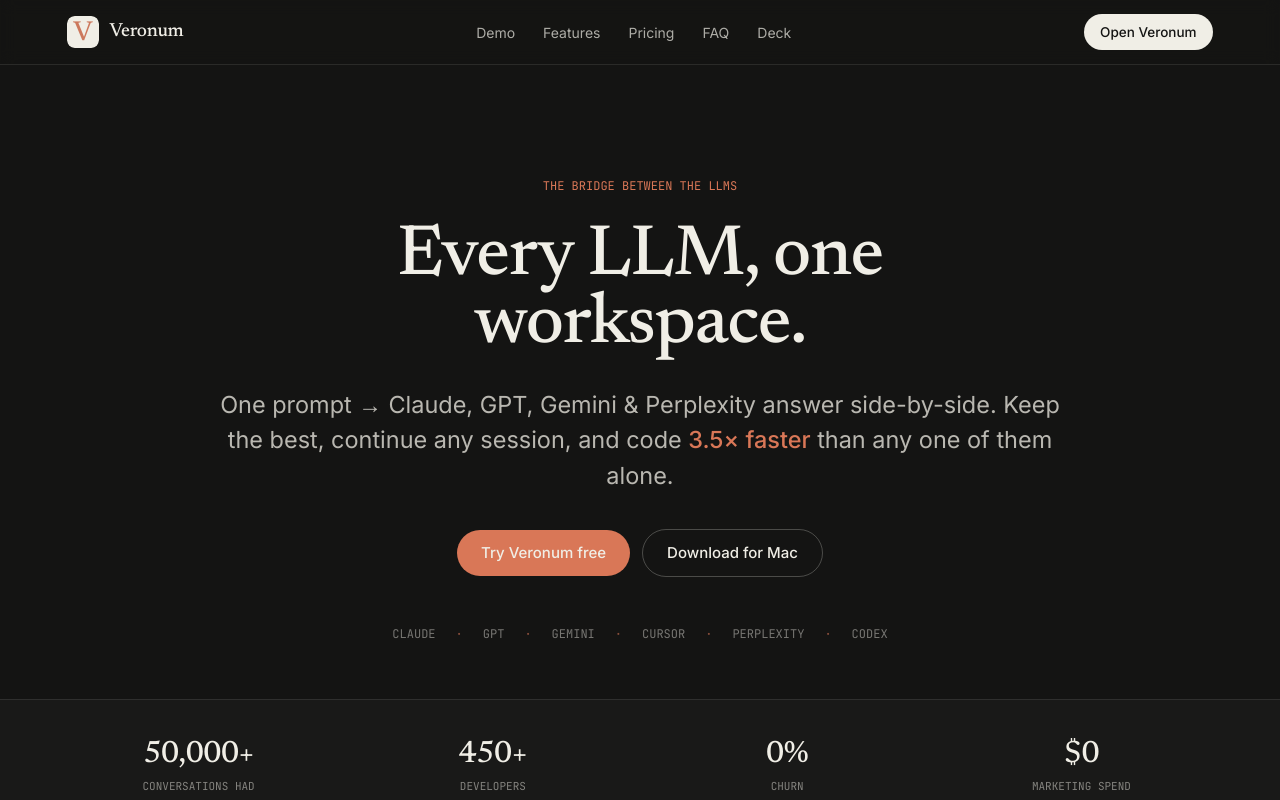
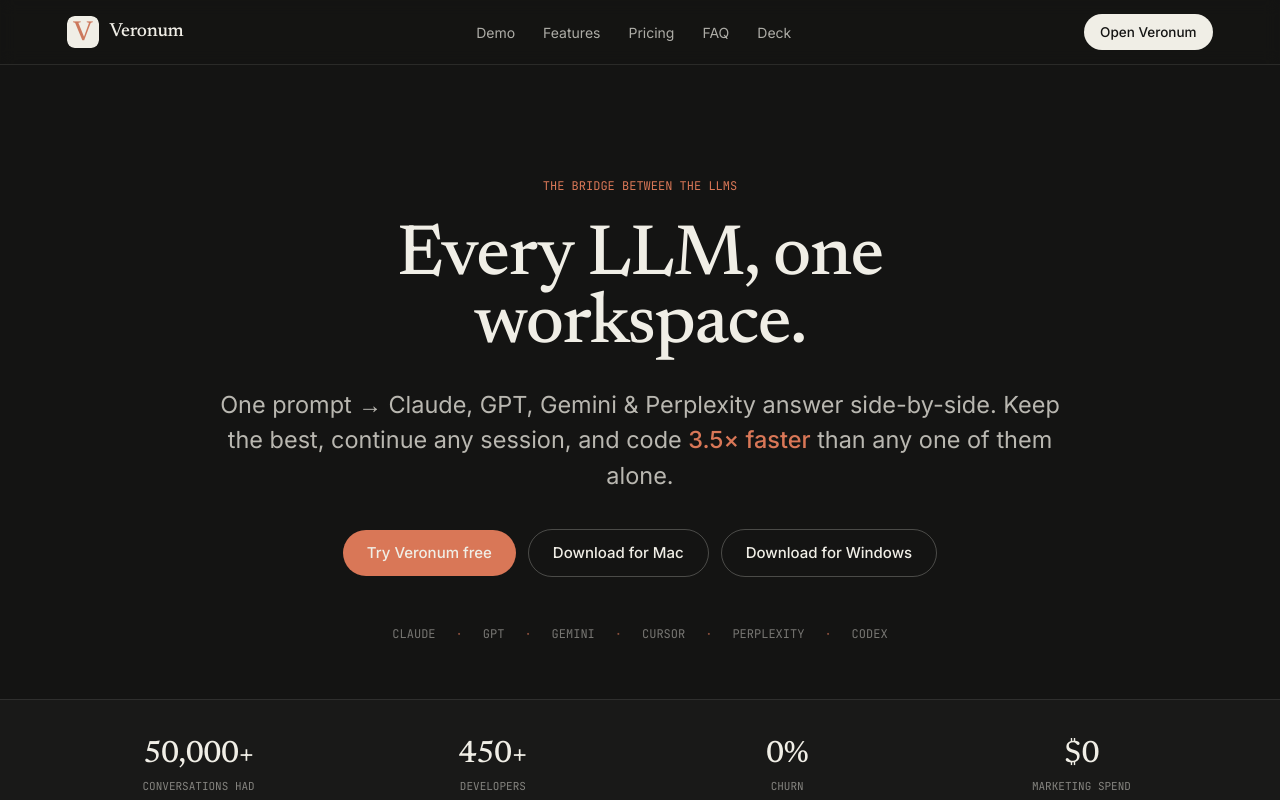
Before and after one commit to DylanWain/Tools-AI, a Next.js app: page / in a window 1280 px wide. Shown: the top 800 px of the page. Built offline with nearby package versions, Linux system fonts and the light colour scheme; no server answers.

Commit message:
feat: add Download for Windows next to Download for Mac (homepage hero + footer)
Homepage hero and footer now show a Windows button beside the Mac one, both pointing at veronum-desktop's latest (Veronum.dmg / Veronum-Setup.exe). Both URLs verified 200.

```diff
--- a/app/page.tsx
+++ b/app/page.tsx
@@ -22,6 +22,7 @@
 
 const APP_URL = "/app";
 const DOWNLOAD_URL = "https://github.com/DylanWain/veronum-desktop/releases/latest/download/Veronum.dmg";
+const DOWNLOAD_WIN_URL = "https://github.com/DylanWain/veronum-desktop/releases/latest/download/Veronum-Setup.exe";
 const PLATFORMS = ["Claude", "GPT", "Gemini", "Cursor", "Perplexity", "Codex"];
 
 const STATS = [
@@ -99,6 +100,9 @@
           </Link>
           <a href={DOWNLOAD_URL} className="inline-flex items-center rounded-full border border-ivory/25 text-ivory px-6 py-3 text-[15px] font-medium hover:bg-ivory/[0.06] transition">
             Download for Mac
+          </a>
+          <a href={DOWNLOAD_WIN_URL} className="inline-flex items-center rounded-full border border-ivory/25 text-ivory px-6 py-3 text-[15px] font-medium hover:bg-ivory/[0.06] transition">
+            Download for Windows
           </a>
         </div>
         <div className="flex flex-wrap items-center justify-center gap-x-5 gap-y-2 mt-12 text-ivory/45 font-mono text-[12px] uppercase tracking-[0.08em]">
--- a/components/Footer.tsx
+++ b/components/Footer.tsx
@@ -64,6 +64,7 @@
                   { label: "Connectors", href: "#connectors" },
                   { label: "Try in browser", href: "/app" },
                   { label: "Download for Mac", href: "https://github.com/DylanWain/veronum-desktop/releases/latest/download/Veronum.dmg" },
+                  { label: "Download for Windows", href: "https://github.com/DylanWain/veronum-desktop/releases/latest/download/Veronum-Setup.exe" },
                   { label: "Pricing", href: "#pricing" },
                 ]}
               />
```
